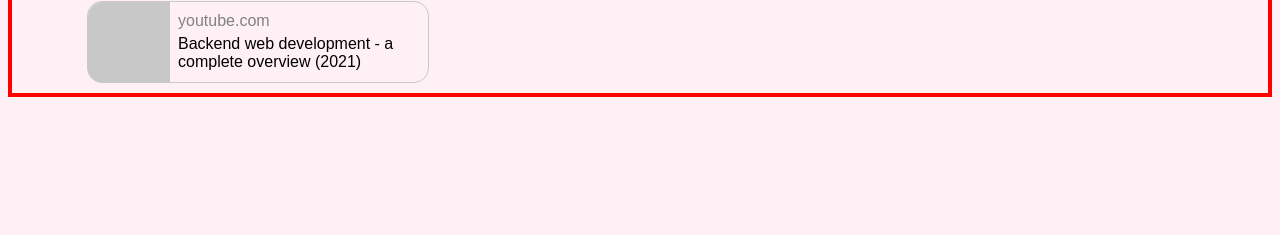
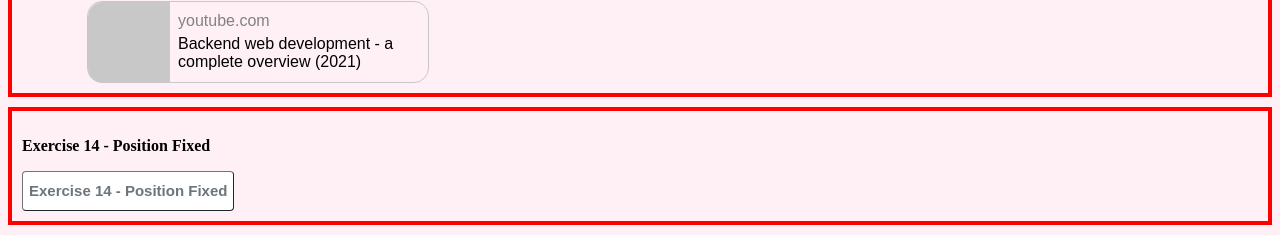
Before and after one commit to MuntakaHelali/HTML-CSS-practice-website, a plain HTML site: page index.html in a window 1280 px wide. Shown: the part 7537-7772 px from the top of the page. Before the commit the page ends 7644 px from the top, so only its background shows below. Drawn offline with Linux system fonts and the light colour scheme.

Commit message:
Updated HTML and CSS Files
Completed Exercise 14 utilizing the power of position functionality with the fixed value.

```diff
--- a/index.html
+++ b/index.html
@@ -713,8 +713,12 @@
     </div>
 
   </div>
-
-
+  <div class="newCenter">
+    <p style="margin-left: 10px;"><strong>Exercise 14 - Position Fixed</strong></p>
+    <a href="exercise14.html" style="margin-left: 10px;">
+      <button class="exercise14-button">Exercise 14 - Position Fixed</button>
+    </a>
+    </div>
 
   </body>
 </html>
--- a/styles/index.css
+++ b/styles/index.css
@@ -1230,3 +1230,20 @@ body{
   width: 250px;
   margin-bottom: 10px;
 }
+.exercise14-button{
+  background-color: white;
+  height: 40px;
+  color: rgb(108, 117, 125);
+  border-radius: 4px;
+  border-color: rgb(108, 117, 125);
+  cursor:pointer;
+  font-size: 15px;
+  font-family: arial;
+  font-weight: bold;
+  border-width: 1px;
+  transition: color 0.15s, background-color 0.15s;
+}
+.exercise14-button:hover{
+  background-color:rgb(108, 117, 125);
+  color: white;
+}
```
